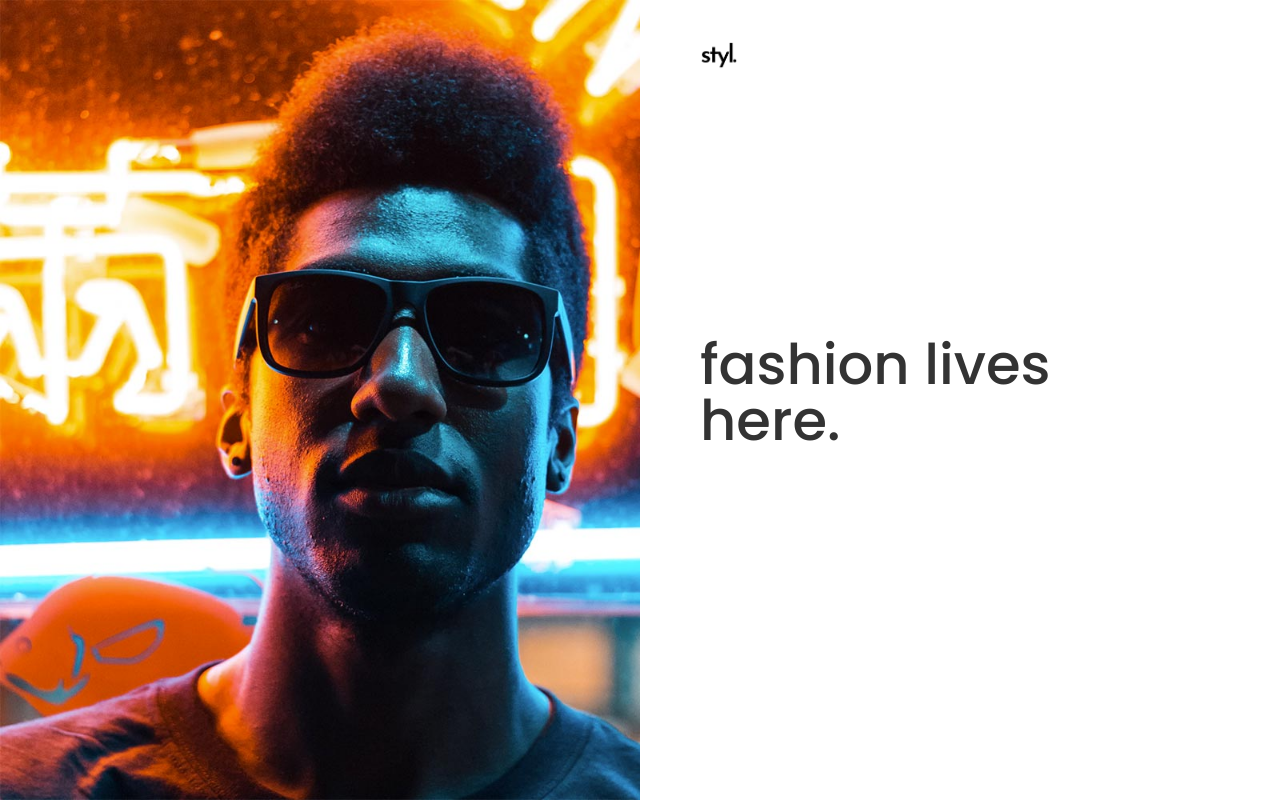
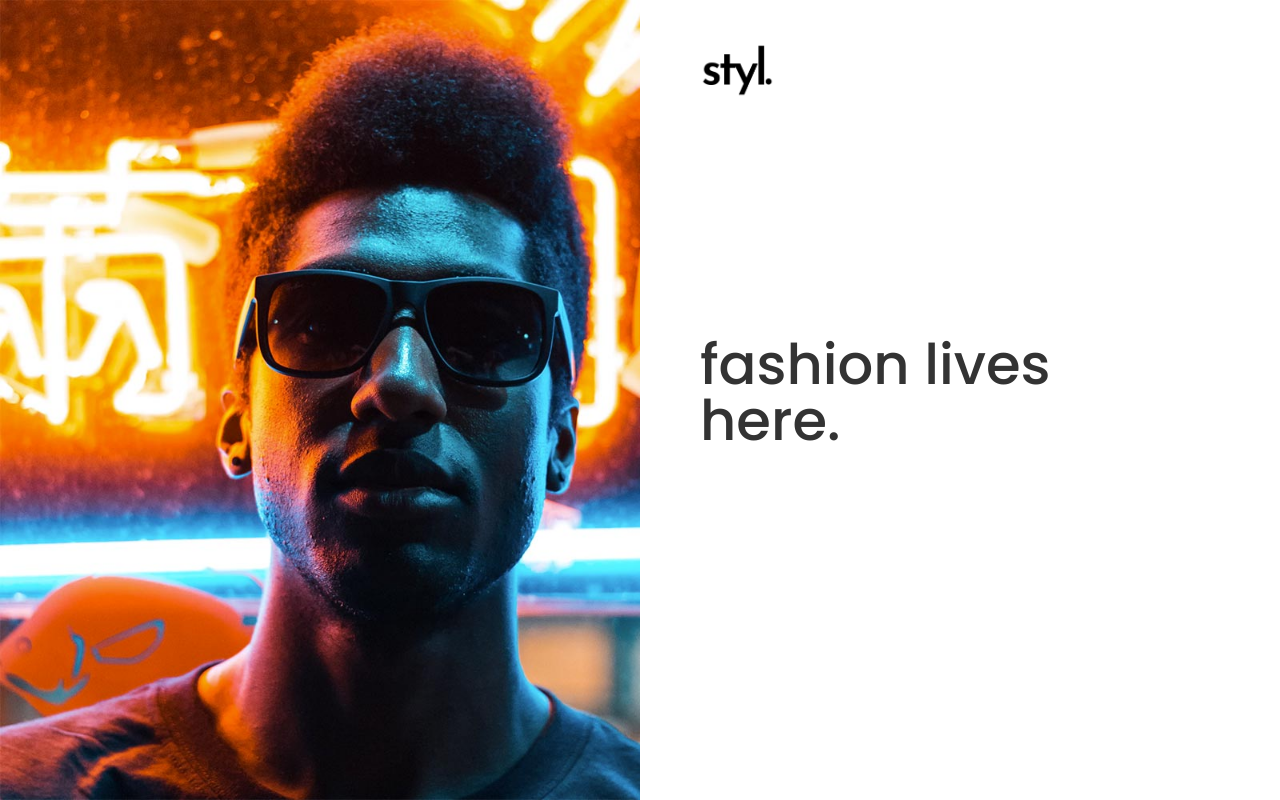
Before and after one commit to evulse/styl.com, a plain HTML site: page index.html in a window 1280 px wide. Drawn offline with nearby package versions, Linux system fonts and the light colour scheme.

Commit message:
Update styles.css

```diff
--- a/styles.css
+++ b/styles.css
@@ -137,7 +137,7 @@ html {
 
 .right-section{ float: right; width: 50%; position: relative; padding: 0 60px; }
 
-.right-section .logo{ position: absolute; top: 40px; height: 30px; }
+.right-section .logo{ position: absolute; top: 40px; height: 60px; }
 
 .right-section .logo img{ height: 100%; width: auto; }
 
```
